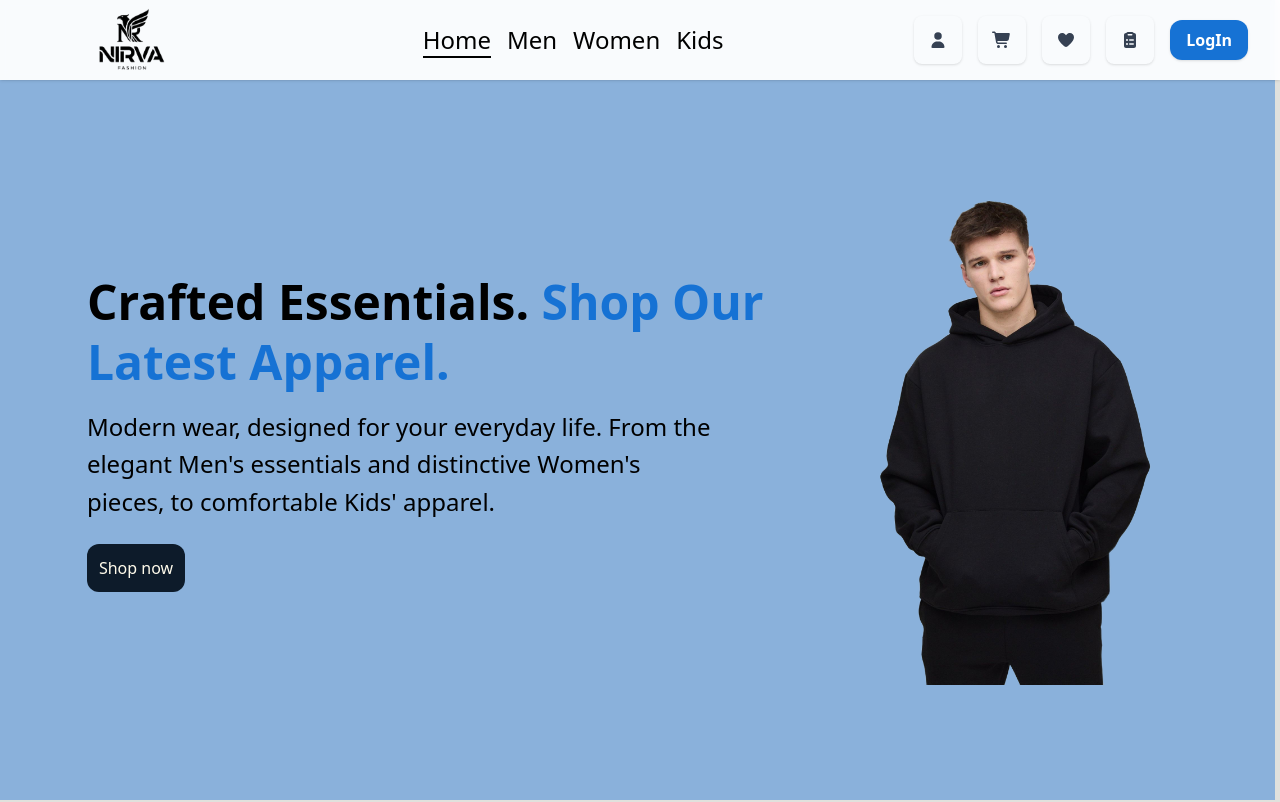
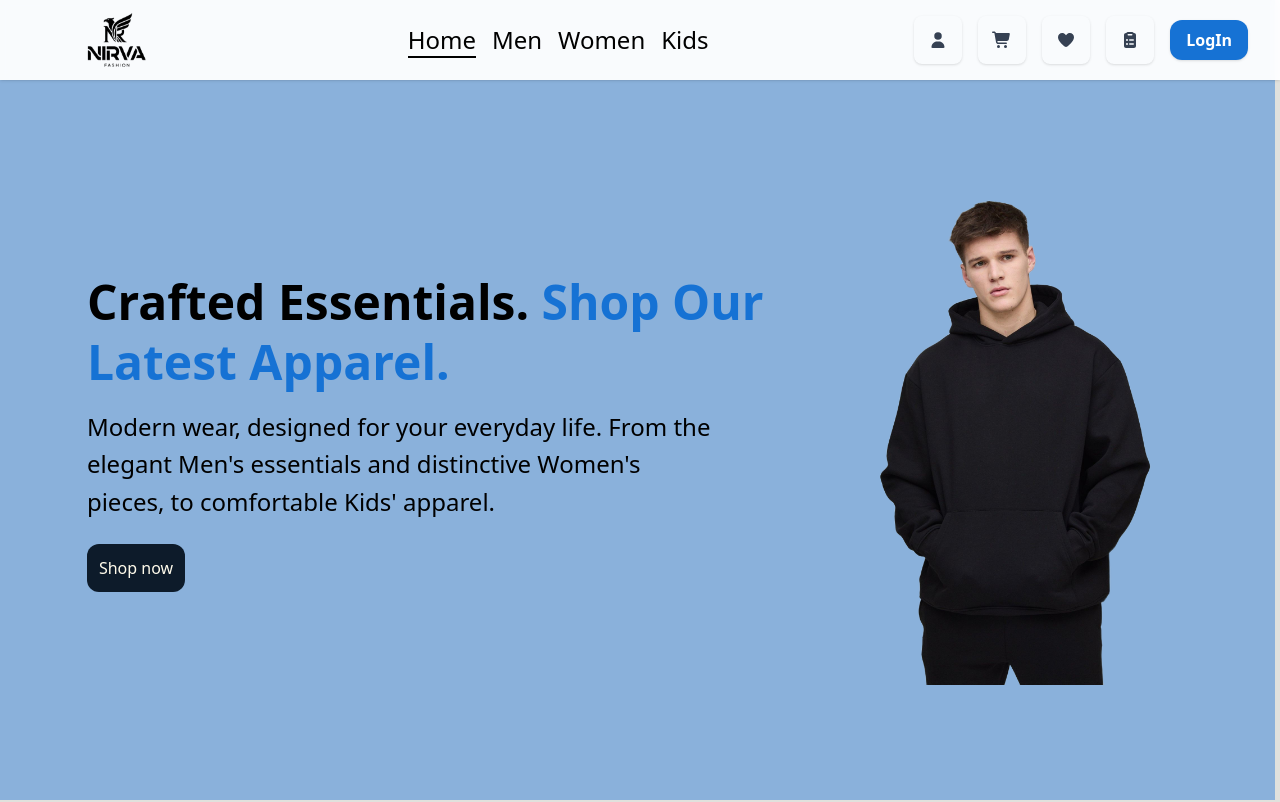
Before and after one commit to abdoelsaeed/E-commerce-freelance-frontend, a React (Vite) app: page / in a window 1280 px wide. Shown: the top 802 px of the page. Built offline with nearby package versions, Linux system fonts and the light colour scheme; no server answers; a web font is replaced by a local one.

Commit message:
update logo

```diff
--- a/src/ui/Header.jsx
+++ b/src/ui/Header.jsx
@@ -29,7 +29,7 @@ function Header() {
               <img
                 src="./logo2.png"
                 alt="Nirva Logo"
-                className="ls:m-0 mt-11 w-[200px] h-[160px] object-contain hover:opacity-95 transition-all duration-300 transform hover:scale-105"
+                className="max-h-[140px] mt-10 w-[200px] py-2 mg:p-0 md:max-h-[160px] md:max-w-[170px] lg:p-0 lg:max-h-[160px] lg:max-w-[170px] object-contain hover:opacity-95 transition-all duration-300 transform hover:scale-105"
               />
             </Link>
           </div>
```
